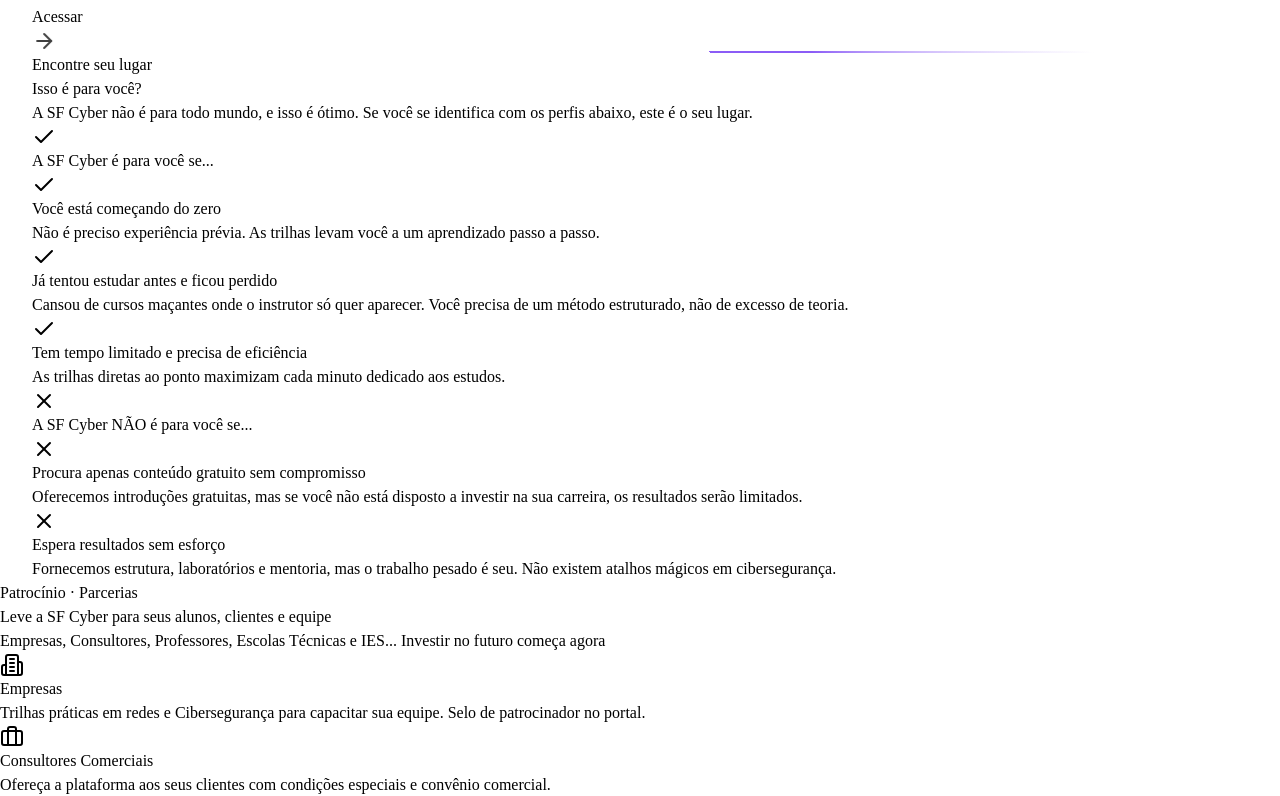
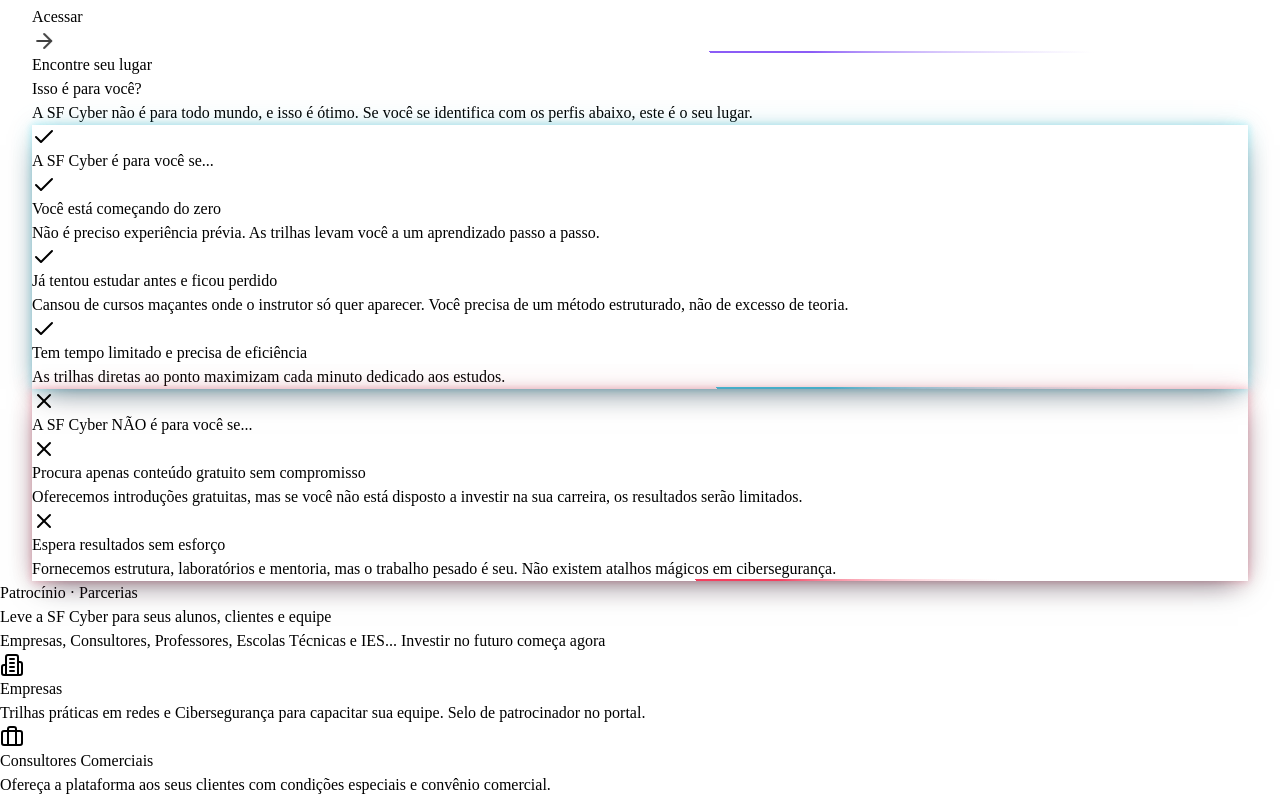
Before and after one commit to sandronsk1977-creator/sf-cyber, a React (Vite) app in the folder client/: page / in a window 1280 px wide. Shown: the part 1466-2262 px from the top of the page. Built offline with nearby package versions, Linux system fonts and the light colour scheme.

Commit message:
feat: neon LED border on audience and highlighted pricing cards

```diff
--- a/client/src/components/AudienceSection.tsx
+++ b/client/src/components/AudienceSection.tsx
@@ -49,7 +49,10 @@ export function AudienceSection() {
         <div className="grid grid-cols-1 lg:grid-cols-2 gap-8">
 
           {/* For You */}
-          <div className="p-8 rounded-3xl bg-slate-950 border border-cyan-500/30 shadow-xl shadow-cyan-500/5">
+          <div
+            style={{ "--neon": "#22d3ee" } as React.CSSProperties}
+            className="sf-neon-card p-8 rounded-3xl bg-slate-950 border border-cyan-500/30"
+          >
             <div className="flex items-center gap-3 mb-8 pb-4 border-b border-slate-800">
               <div className="w-10 h-10 rounded-xl bg-cyan-500/20 flex items-center justify-center text-cyan-400">
                 <Check className="w-6 h-6" />
@@ -73,7 +76,10 @@ export function AudienceSection() {
           </div>
 
           {/* Not For You */}
-          <div className="p-8 rounded-3xl bg-slate-950 border border-rose-500/30 shadow-xl shadow-rose-500/5">
+          <div
+            style={{ "--neon": "#f43f5e" } as React.CSSProperties}
+            className="sf-neon-card p-8 rounded-3xl bg-slate-950 border border-rose-500/30"
+          >
             <div className="flex items-center gap-3 mb-8 pb-4 border-b border-slate-800">
               <div className="w-10 h-10 rounded-xl bg-rose-500/20 flex items-center justify-center text-rose-400">
                 <X className="w-6 h-6" />
--- a/client/src/components/PricingSection.tsx
+++ b/client/src/components/PricingSection.tsx
@@ -91,9 +91,10 @@ export function PricingSection() {
             {plans.map((p, idx) => (
               <div
                 key={idx}
+                style={p.highlight ? ({ "--neon": "#22d3ee" } as React.CSSProperties) : undefined}
                 className={`relative p-8 rounded-3xl bg-slate-900/60 border flex flex-col justify-between transition-all ${
                   p.highlight
-                    ? "border-cyan-500 shadow-2xl shadow-cyan-500/10 lg:-translate-y-2"
+                    ? "sf-neon-card border-cyan-500 lg:-translate-y-2"
                     : "border-slate-800 hover:border-slate-700"
                 }`}
               >
```
